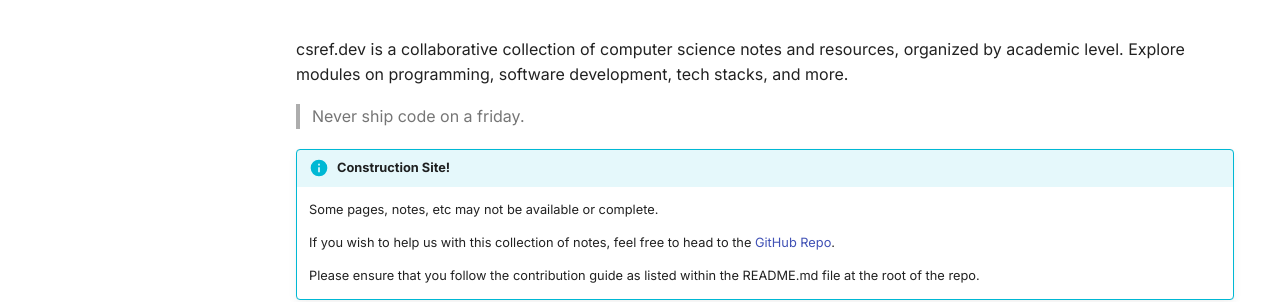
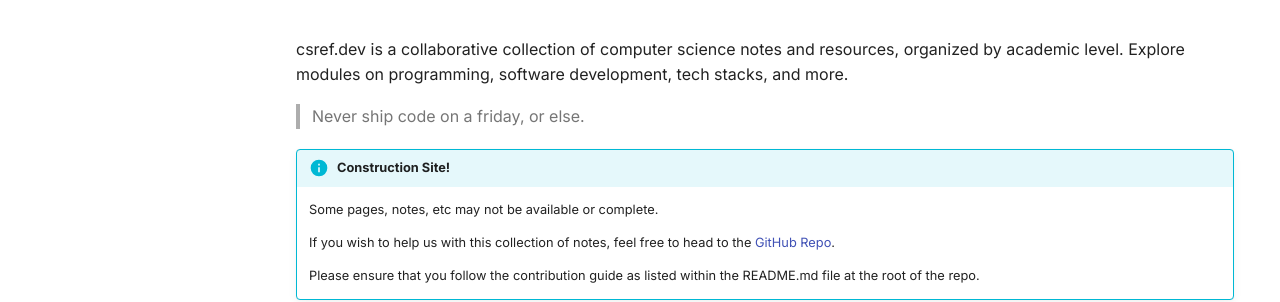
Before and after one commit to jaysalw/csref.dev, an MkDocs documentation site: the page built from docs/index.md, in a window 1280 px wide and 900 px high. Shown: the part 191-493 px from the top of the window. Built offline with MkDocs 1.6.1 and Material for MkDocs 9.7.7, drawn with Linux system fonts in a browser that asks for light colours; comment, search, counter and statistics services are not loaded.

Commit message:
fix: update warning about shipping code on a Friday for clarity

```diff
--- a/docs/index.md
+++ b/docs/index.md
@@ -7,7 +7,7 @@
 # 👋 Welcome to Computer Science Reference
 csref.dev is a collaborative collection of computer science notes and resources, organized by academic level. Explore modules on programming, software development, tech stacks, and more.
 
-> Never ship code on a friday.
+> Never ship code on a friday, or else.
 
 !!! info "Construction Site!"
     Some pages, notes, etc may not be available or complete.
```
